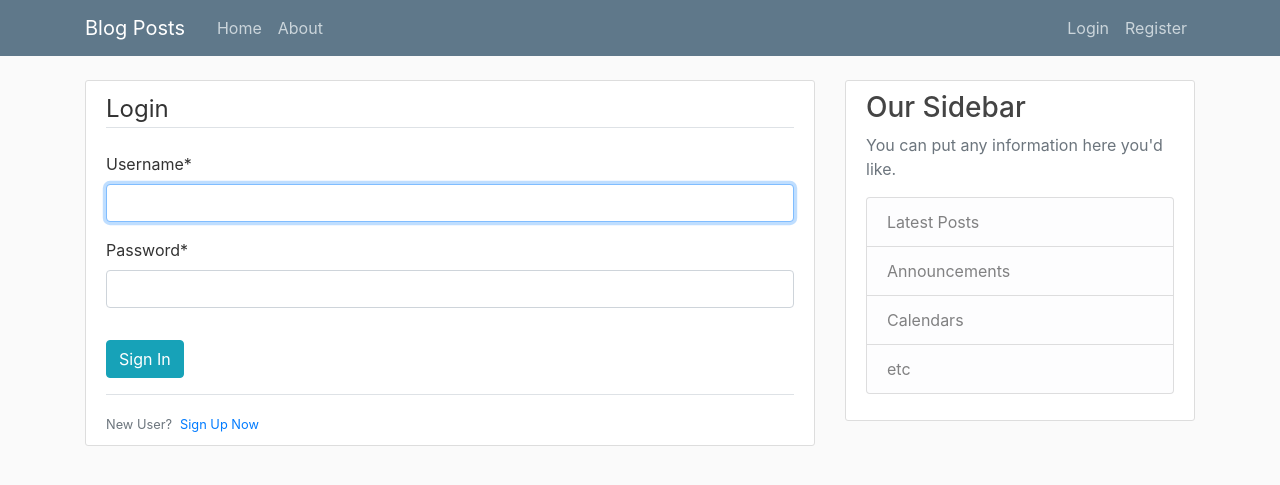
After one commit to shrawan1998/blog_app, a Django app: page /login/ in a window 1280 px wide. The commit adds this page. Shown: the top 485 px of the page. Run offline with Django 4.2, Linux system fonts and the light colour scheme; some libraries are stand-ins or nearby versions.

Commit message:
Added user login and logout functionality

```diff
--- a/app/settings.py
+++ b/app/settings.py
@@ -134,3 +134,5 @@ DEFAULT_AUTO_FIELD = 'django.db.models.BigAutoField'
 
 CRISPY_TEMPLATE_PACK = 'bootstrap4'
 CRISPY_ALLOWED_TEMPLATE_PACKS = "bootstrap5"
+
+LOGIN_REDIRECT_URL = 'blog-home'
--- a/app/urls.py
+++ b/app/urls.py
@@ -15,6 +15,7 @@ Including another URLconf
     2. Add a URL to urlpatterns:  path('blog/', include('blog.urls'))
 """
 from django.contrib import admin
+from django.contrib.auth import views as auth_views
 from django.urls import path, include
 from users import views as users_views
 
@@ -22,4 +23,6 @@ urlpatterns = [
     path('admin/', admin.site.urls),
     path('', include('blog.urls')),
     path('register/', users_views.register, name='register'),
+    path('login/', auth_views.LoginView.as_view(template_name='users/login.html'), name='login'),
+    path('logout/', auth_views.LogoutView.as_view(template_name='users/logout.html'), name='logout'),
 ]
--- a/blog/templates/blog/index.html
+++ b/blog/templates/blog/index.html
@@ -30,8 +30,12 @@
               </div>
               <!-- Navbar Right Side -->
               <div class="navbar-nav">
-                <a class="nav-item nav-link" href="#">Login</a>
-                <a class="nav-item nav-link" href="#">Register</a>
+                {% if user.is_authenticated %}
+                  <a class="nav-item nav-link" href="{% url 'logout' %}">Logout</a>
+                {% else %}
+                  <a class="nav-item nav-link" href="{% url 'login' %}">Login</a>
+                  <a class="nav-item nav-link" href="{% url 'register' %}">Register</a>
+                {% endif %}
               </div>
             </div>
           </div>
--- /dev/null
+++ b/users/templates/users/login.html
@@ -0,0 +1,21 @@
+{% extends 'blog/index.html' %}
+{% load crispy_forms_tags %}
+{% block content %}
+    <div class="content-section">
+        <form method="POST">
+            {% csrf_token %}
+            <fieldset class="form-group">
+                <legend class="border-bottom mb-4">Login</legend>
+                {{ form|crispy }} <!-- | is used to apply crispy filter -->
+            </fieldset>
+            <div class="form-group">
+                <button class="btn btn-info" type="submit">Sign In</button>
+            </div>
+        </form>
+        <div class="border-top pt-3">
+            <small class="text-muted">
+                New User?<a class="ml-2" href="{% url 'register' %}">Sign Up Now</a>
+            </small>
+        </div>
+    </div>
+{% endblock content %}
--- a/users/views.py
+++ b/users/views.py
@@ -9,8 +9,8 @@ def register(request):
         if form.is_valid():
             form.save()
             username = form.cleaned_data.get('username')
-            messages.success(request, f"Account created for {username}!")
-            return redirect('blog-home')
+            messages.success(request, f"Your account has been created! You can now login")
+            return redirect('login')
     else:
         # if request is GET to get register form
         form = UserRegisterForm()
```
Also changed, not shown: users/templates/users/logout.html (added, +9 -0 lines).
